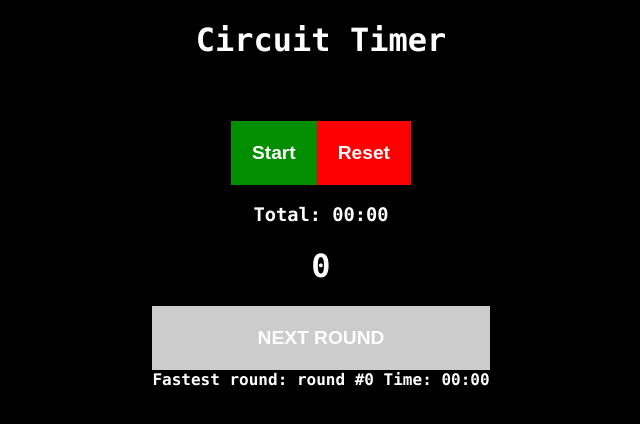
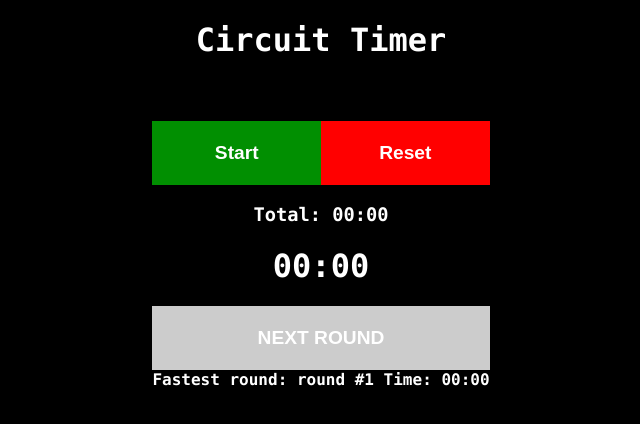
Before and after one commit to jrmeier/circuit-timer, a React (Create React App) app: page / in a window 1280 px wide. Shown: the top 424 px of the page, without its empty margins (319-959 px from the left). Built offline with nearby package versions, Linux system fonts and the light colour scheme.

Commit message:
nice things

```diff
--- a/public/index.html
+++ b/public/index.html
@@ -3,12 +3,17 @@
   <head>
     <meta charset="utf-8" />
     <link rel="icon" href="%PUBLIC_URL%/favicon.ico" />
-    <meta name="viewport" content="width=device-width, initial-scale=1" />
+    <meta name="viewport" content="width=device-width, initial-scale=1.0, maximum-scale=1.0, user-scalable=no" />
     <meta name="theme-color" content="#000000" />
     <meta
       name="description"
-      content="Web site created using create-react-app"
+      content="Circuit Timer"
     />
+    <style type="text/css">
+      #root {
+        -webkit-overflow-scrolling: touch;
+      }
+    </style>
     <link rel="apple-touch-icon" href="%PUBLIC_URL%/logo192.png" />
     <!--
       manifest.json provides metadata used when your web app is installed on a
@@ -24,7 +29,7 @@
       work correctly both with client-side routing and a non-root public URL.
       Learn how to configure a non-root public URL by running `npm run build`.
     -->
-    <title>React App</title>
+    <title>Circiut Timer</title>
   </head>
   <body>
     <noscript>You need to enable JavaScript to run this app.</noscript>
--- a/src/App.css
+++ b/src/App.css
@@ -11,7 +11,8 @@
 .App {
   height: 100vh;
   flex: 1;
-
+  display: flex-box;
+  max-height: fit-content;
 }
 
 .App-header {
--- a/src/Timer.css
+++ b/src/Timer.css
@@ -23,16 +23,28 @@
 .startButton {
     background: #018f01;
     border-color: #018f01;
+    width: 50%;
+}
+
+ul {
+    list-style-type: none;
+    margin: 0;
+    padding: 0;
+    overflow: hidden;
+    background-color: #333;
+    font-size: 1.2em;
 }
 
 .pauseButton {
     background: #f0ad4e;
     border-color: #f0ad4e;
+    width: 50%;
 }
 
 .resetButton {
     background: #ff0000;
     border-color: #ff0000;
+    width: 50%;
 }
 
 
--- a/src/Timer.tsx
+++ b/src/Timer.tsx
@@ -20,31 +20,9 @@ export function Timer() {
         reset,
       } = useStopwatch({ autoStart: false });
 
-    // const {
-    //     seconds,
-    //     minutes,
-    //     // hours,
-    //     // days,
-    //     isRunning,
-    //     start,
-    //     pause,
-    //     reset,
-    // } = {
-    //     seconds: 15,
-    //     minutes: 2,
-    //     // hours,
-    //     // days,
-    //     isRunning: false,
-    //     start: () => {},
-    //     pause: () => {},
-    //     reset: () => {},
-    // }
-
-
-
       const [rounds, setRounds] = useState<round[]>([]);
-      const [fastestRound, setFastestRound] = useState<round>({round: 0, roundTime: 0, updateTime: 0});
-      const[currentRound, setCurrentRound] = useState<round>({round: 0, roundTime: 0, updateTime: 0});
+      const [fastestRound, setFastestRound] = useState<round>({round: 1, roundTime: 0, updateTime: 0});
+      const[currentRound, setCurrentRound] = useState<round>({round: 1, roundTime: 0, updateTime: 0});
 
     const convertTimeToString = (seconds: number) => {
         // console.log({seconds, minutes});
@@ -57,8 +35,6 @@ export function Timer() {
         const addLeadingZero = (num: number) => num < 10 ? `0${num}` : num;
         return addLeadingZero(minutes) + ":" + addLeadingZero(seconds)
       }
-    //   const fastestRound = [...newRounds].reduce((p, c) => (p.roundTime < c.roundTime) ? p : c);
-
     const handleRound = () => {
         const newRounds = [
             ...rounds,
@@ -67,7 +43,6 @@ export function Timer() {
             }
         ];
 
-        // if()
         const fastestLap = newRounds.reduce((prev, current) => (prev.roundTime < current.roundTime) ? prev : current);
 
 
@@ -76,29 +51,27 @@ export function Timer() {
         setCurrentRound({round: currentRound.round + 1, roundTime: 0, updateTime: 0});
     }
 
-
     const createRoundItem = (round: round) => `${round.round} - ${convertTimeToString(round.roundTime)}`
-    // const displayRound = (round: round) => `${round.round + 1} - ${convertTimeToString(round.time, 0)}`
 
     const handleReset = () => {
         pause();
         setRounds([]);
-        setFastestRound({round: 0, roundTime: 0, updateTime: 0});
-        setCurrentRound({round: 0, roundTime: 0, updateTime: 0});
+        setFastestRound({round: 1, roundTime: 0, updateTime: 0});
+        setCurrentRound({round: 1, roundTime: 0, updateTime: 0});
         reset(new Date(), false);
     }
 
     useEffect(() => {
-            const totalTime = rounds.reduce((prev, current) => prev + current.roundTime, 0);
 
-            if(isRunning && new Date().getTime()  > currentRound.updateTime + 500) {
-                // console.log("running");
+        if(isRunning && new Date().getTime()  > currentRound.updateTime + 500) {
+                const totalTime = rounds.reduce((prev, current) => prev + current.roundTime, 0);
                 setCurrentRound({
                     ...currentRound,
                     roundTime: seconds + (minutes * 60) - totalTime,
                     updateTime: new Date().getTime(),
                 })
             }
+
 
 }, [isRunning, seconds, rounds, minutes, currentRound])
   return (
@@ -109,7 +82,7 @@ export function Timer() {
         </div>
         <h3>Total: {convertTimeToString(seconds)}</h3>
         {/* <h1>{currentRound.round} - {convertTimeToString(curr)}</h1> */}
-        <h1>{currentRound.roundTime}</h1>
+        <h1>{convertTimeToString(currentRound.roundTime)}</h1>
 
         <div>
             <button onClick={handleRound} className="controlButton roundButton" disabled={!isRunning}>NEXT ROUND</button>
@@ -118,10 +91,12 @@ export function Timer() {
             Fastest round: round #{fastestRound.round} Time: {convertTimeToString(fastestRound.roundTime)}
         </div>
         <div>
+            <ul>
             {rounds
             .map((round, index) => {
-                return <div key={index}>{createRoundItem(round)}</div>
+                return <li className='roundLi' key={index}>{createRoundItem(round)}</li>
             }).reverse()}
+            </ul>
         </div>
     </div>
   );
```
